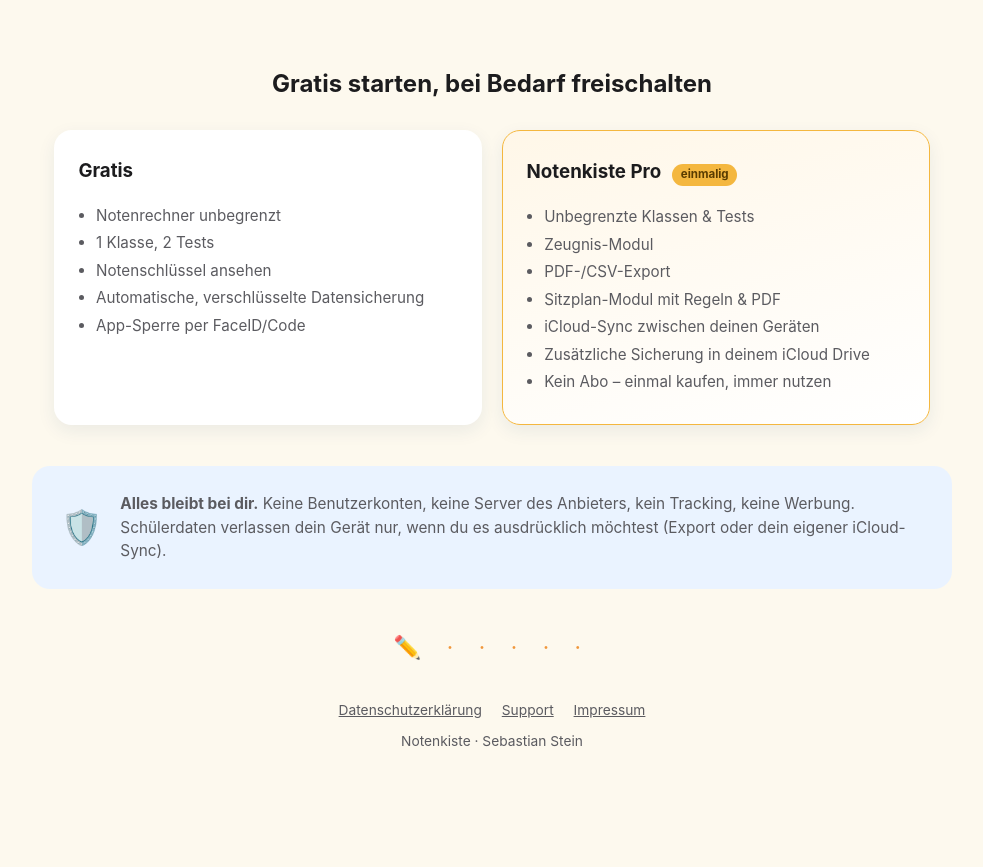
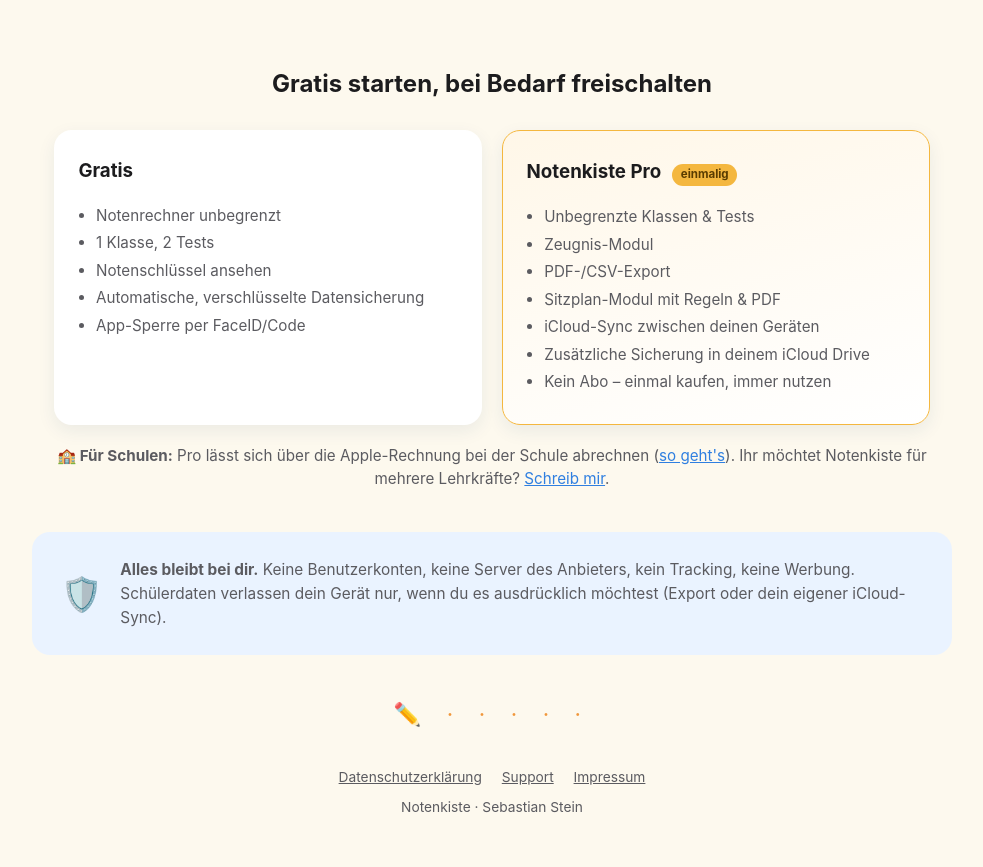
Before and after one commit to stonemaan/Notenkiste, a plain HTML site: page index.html in a window 1280 px wide. Shown: the part 3196-4063 px from the top of the page, without its empty margins (148-1131 px from the left). Before the commit the page ends 3996 px from the top, so only its background shows below. Drawn offline with Linux system fonts and the light colour scheme.

Commit message:
Update index.html: school reimbursement note

```diff
--- a/index.html
+++ b/index.html
@@ -222,6 +222,12 @@
     color:var(--text-soft);
   }
   .plan ul li{ margin:.25rem 0; }
+  .schulen-hinweis{
+    margin:1.2rem 0 0;
+    text-align:center;
+    font-size:.95rem;
+    color:var(--text-soft);
+  }
   .badge-pro{
     display:inline-block;
     background:var(--gold);
@@ -470,6 +476,11 @@
       </ul>
     </div>
   </div>
+  <p class="schulen-hinweis">
+    <strong>🏫 Für Schulen:</strong> Pro lässt sich über die Apple-Rechnung bei der Schule
+    abrechnen (<a href="support.html#schule">so geht's</a>). Ihr möchtet Notenkiste für
+    mehrere Lehrkräfte? <a href="mailto:seb.stein@me.com?subject=Notenkiste%20f%C3%BCr%20Schulen">Schreib mir</a>.
+  </p>
 </section>
 
 <div class="datenschutz-band">
```
